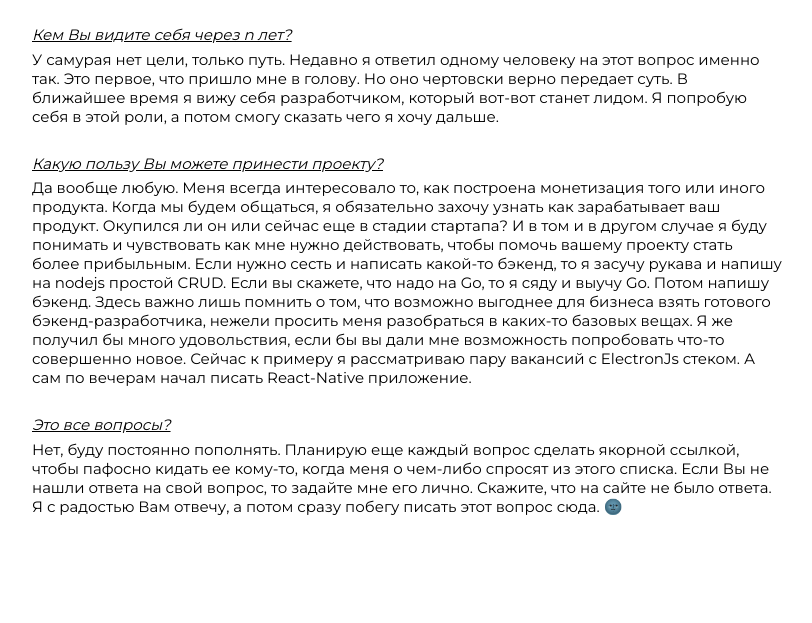
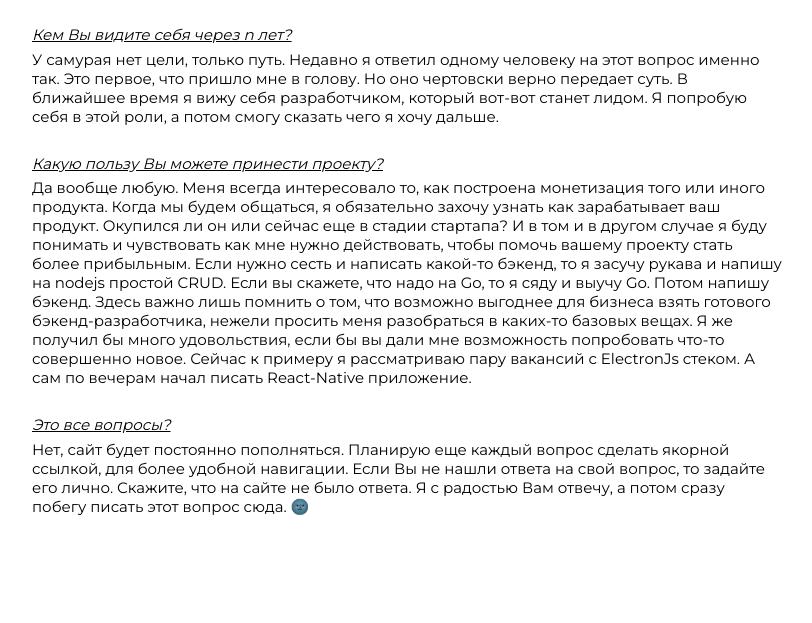
Before and after one commit to umyar/umyar.com, a website: page src/index.html in a window 1280 px wide. Shown: the part 1469-2092 px from the top of the page, without its empty margins (68-880 px from the left). Drawn offline with Linux system fonts and the light colour scheme.

Commit message:
upd P.S.

```diff
--- a/src/index.html
+++ b/src/index.html
@@ -161,10 +161,10 @@
 
             <dt>Это все вопросы?</dt>
             <dd>
-              Нет, буду постоянно пополнять. Планирую еще каждый вопрос сделать якорной ссылкой,
-              чтобы пафосно кидать ее кому-то, когда меня о чем-либо спросят из этого списка. Если
-              Вы не нашли ответа на свой вопрос, то задайте мне его лично. Скажите, что на сайте не
-              было ответа. Я с радостью Вам отвечу, а потом сразу побегу писать этот вопрос сюда. 🌚
+              Нет, сайт будет постоянно пополняться. Планирую еще каждый вопрос сделать якорной
+              ссылкой, для более удобной навигации. Если Вы не нашли ответа на свой вопрос, то
+              задайте его лично. Скажите, что на сайте не было ответа. Я с радостью Вам отвечу, а
+              потом сразу побегу писать этот вопрос сюда. 🌚
             </dd>
           </dl>
         </section>
```
